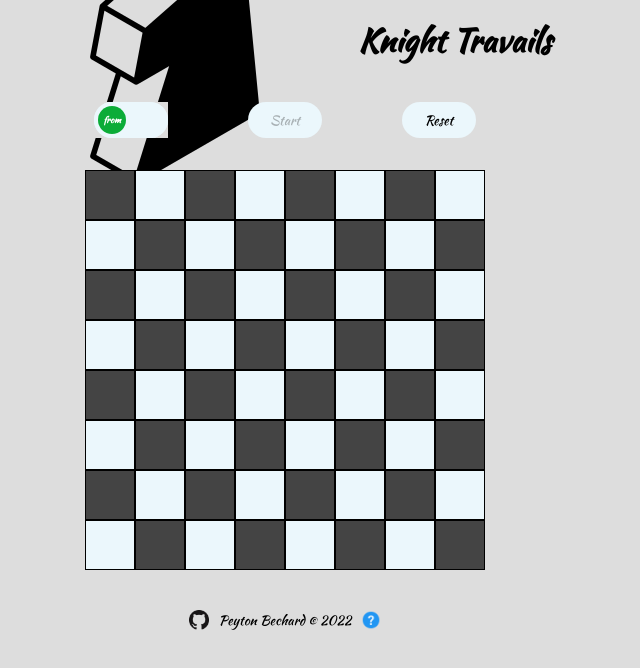
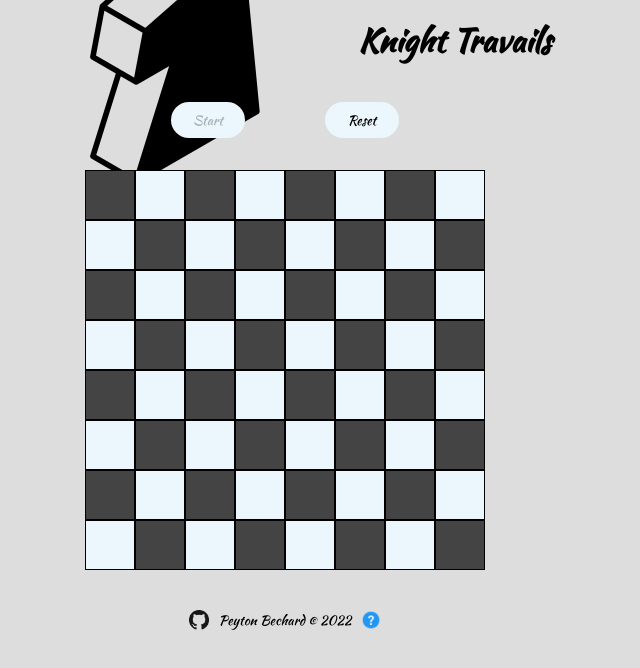
Before and after one commit to pmbechard/knight-travails, a website built with webpack: page dist/index.html in a window 1280 px wide. Shown: the whole page, without its empty margins (355-995 px from the left). Built offline with nearby package versions, Linux system fonts and the light colour scheme.

Commit message:
Removes toggle switch

```diff
--- a/src/components/Controls.js
+++ b/src/components/Controls.js
@@ -4,34 +4,6 @@ export function getControls() {
   const container = document.createElement('div');
   container.classList.add('controls-container');
   document.body.appendChild(container);
-
-  const switchContainer = document.createElement('div');
-  switchContainer.classList.add('switch-container');
-  container.appendChild(switchContainer);
-
-  const btn = document.createElement('div');
-  btn.classList.add('switch');
-  btn.classList.add('r');
-  btn.id = 'switch';
-  switchContainer.appendChild(btn);
-
-  const checkbox = document.createElement('input');
-  checkbox.type = 'checkbox';
-  checkbox.classList.add('checkbox');
-  checkbox.id = 'to-from-switch';
-  checkbox.checked = markerState.state;
-  btn.appendChild(checkbox);
-  checkbox.addEventListener('click', (e) => {
-    e.preventDefault();
-  });
-
-  const knobs = document.createElement('div');
-  knobs.classList.add('knobs');
-  btn.appendChild(knobs);
-
-  const layer = document.createElement('div');
-  layer.classList.add('layer');
-  btn.appendChild(layer);
 
   const startBtn = document.createElement('button');
   startBtn.classList.add('btn');
--- a/src/data/MarkerState.js
+++ b/src/data/MarkerState.js
@@ -8,13 +8,7 @@ export class Marker {
   }
   set state(state) {
     this._state = state;
-    this.#updateCheckbox();
     this.#updateStartBtn();
-  }
-
-  #updateCheckbox() {
-    const checkbox = document.getElementById('to-from-switch');
-    if (this._state !== null) checkbox.checked = this._state;
   }
 
   #updateStartBtn() {
--- a/src/styles/_SwitchBtn.scss
+++ /dev/null
@@ -1,91 +0,0 @@
-.knobs,
-.layer {
-  position: absolute;
-  top: 0;
-  right: 0;
-  bottom: 0;
-  left: 0;
-  background-color: $bgWhite;
-  border-radius: 100px;
-}
-
-.switch {
-  position: relative;
-  top: 50%;
-  width: 74px;
-  height: 36px;
-  overflow: hidden;
-}
-
-.switch.r,
-.switch.r .layer {
-  border-radius: 100px;
-}
-
-.switch.b2 {
-  border-radius: 2px;
-}
-
-.checkbox {
-  position: relative;
-  width: 100%;
-  height: 100%;
-  padding: 0;
-  margin: 0;
-  opacity: 0;
-  z-index: 3;
-}
-
-.knobs {
-  z-index: 2;
-}
-
-.layer {
-  width: 100%;
-  background-color: $bgWhite;
-  transition: 0.3s ease all;
-  z-index: 1;
-}
-
-#switch {
-  overflow: visible;
-}
-
-#switch .knobs:before {
-  content: 'from';
-  position: absolute;
-  top: 4px;
-  left: 4px;
-  width: 20px;
-  height: 10px;
-  color: #fff;
-  font-size: 9px;
-  font-weight: bold;
-  text-align: center;
-  line-height: 1;
-  padding: 9px 4px;
-  background-color: $green;
-  border-radius: 50%;
-}
-
-#switch .layer,
-#switch .knobs,
-#switch .knobs:before {
-  transform: rotateZ(0);
-  transition: 0.4s cubic-bezier(0.18, 0.89, 0.35, 1.15) all;
-}
-
-#switch .checkbox:checked + .knobs {
-  transform: rotateZ(-180deg);
-}
-
-#switch .checkbox:checked + .knobs:before {
-  content: 'to';
-  background-color: $red;
-  transform: rotateZ(180deg);
-}
-
-#switch .checkbox:checked ~ .layer {
-  background-color: $bgWhite;
-  transform: rotateZ(180deg);
-}
```
Also changed, not shown: dist/bundle.js, src/style.css, 1 other file.
